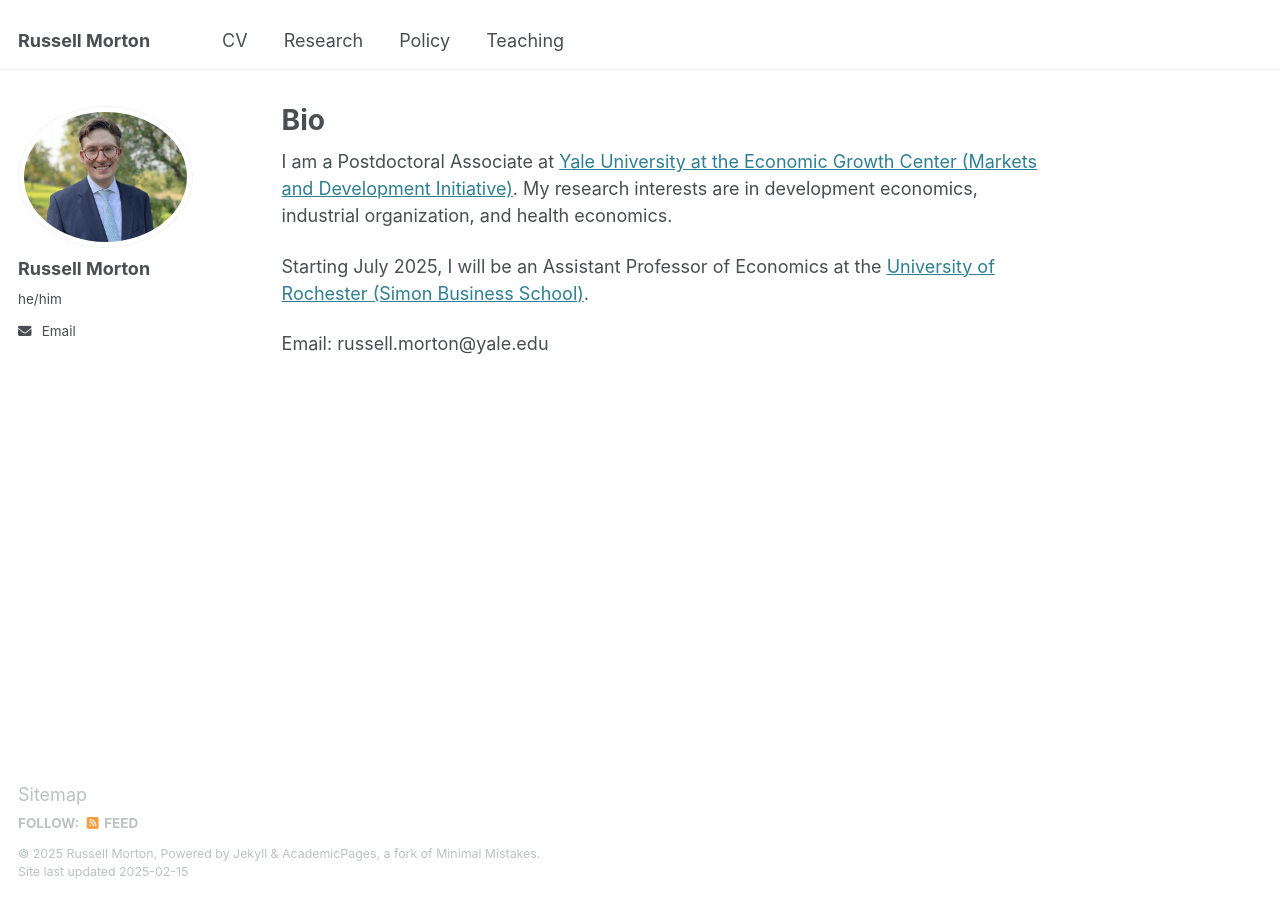
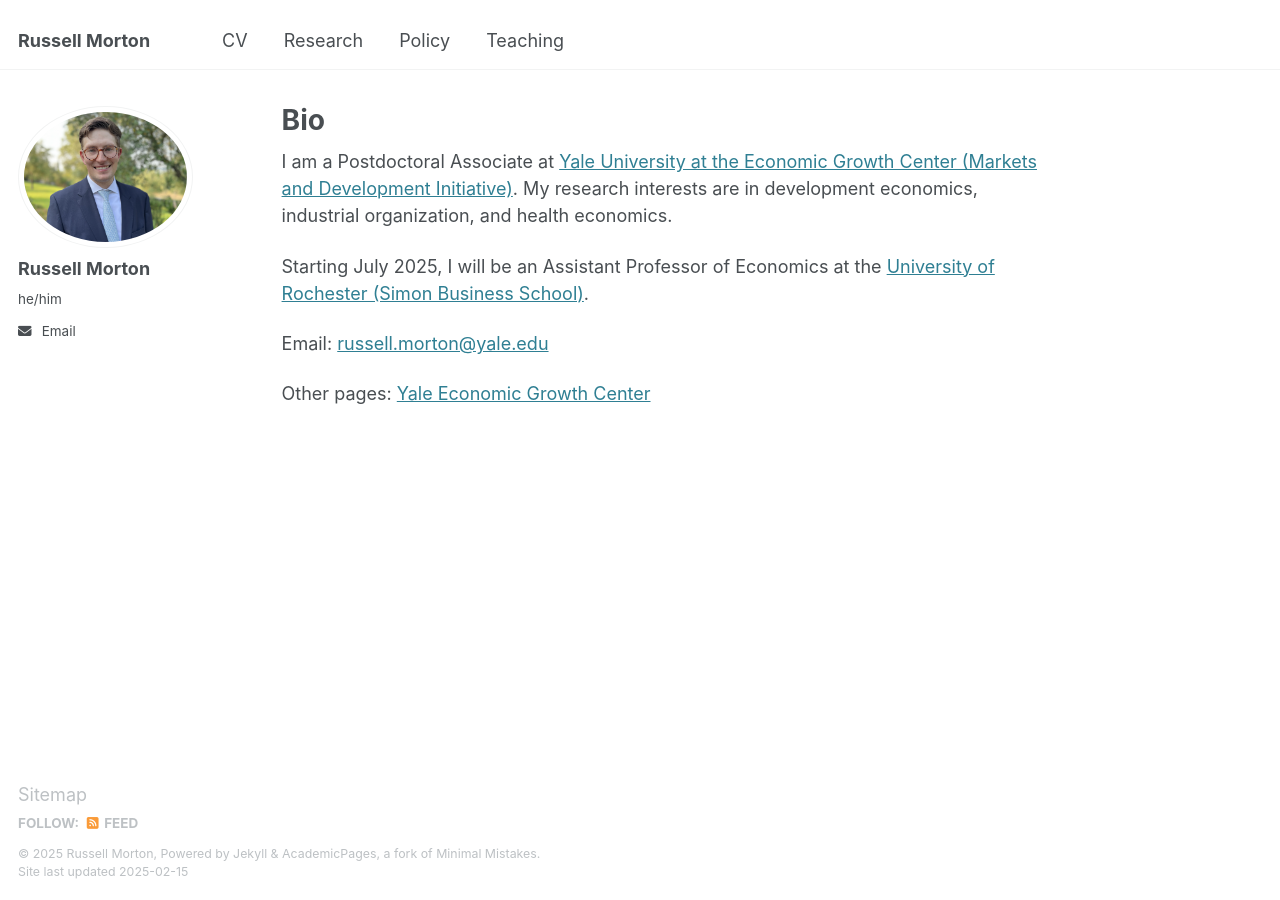
Before and after one commit to rpmorton/rpmorton.github.io, a Jekyll site: the page built from _pages/about.md, in a window 1280 px wide. Built offline with Jekyll 4.4.1, drawn with Linux system fonts in a browser that asks for light colours.

Commit message:
Update about.md

```diff
--- a/_pages/about.md
+++ b/_pages/about.md
@@ -11,4 +11,6 @@ I am a Postdoctoral Associate at [Yale University at the Economic Growth Center
 
 Starting July 2025, I will be an Assistant Professor of Economics at the [University of Rochester (Simon Business School)](https://simon.rochester.edu/).
 
-Email: russell.morton@yale.edu
+Email: [russell.morton@yale.edu](mailto:russell.morton@yale.edu)
+
+Other pages: [Yale Economic Growth Center](https://egc.yale.edu/people/russell-morton)
```
